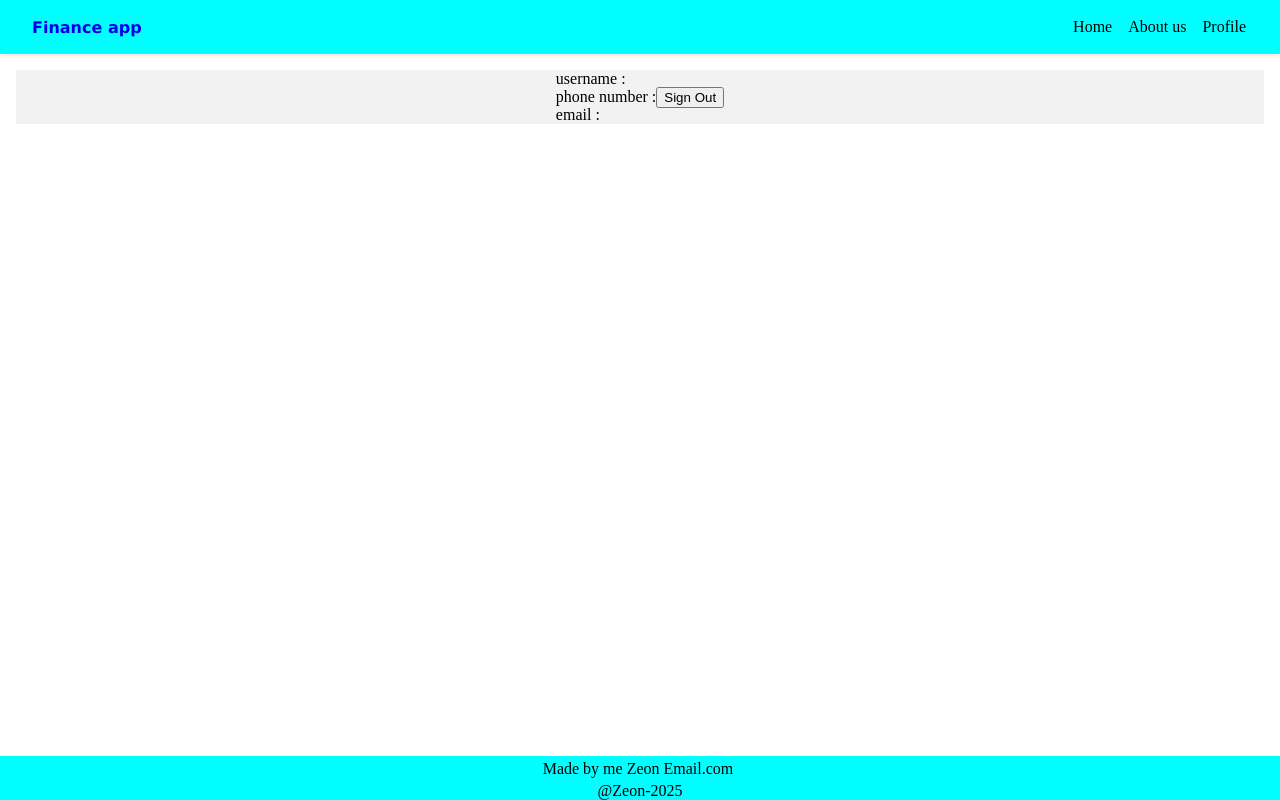
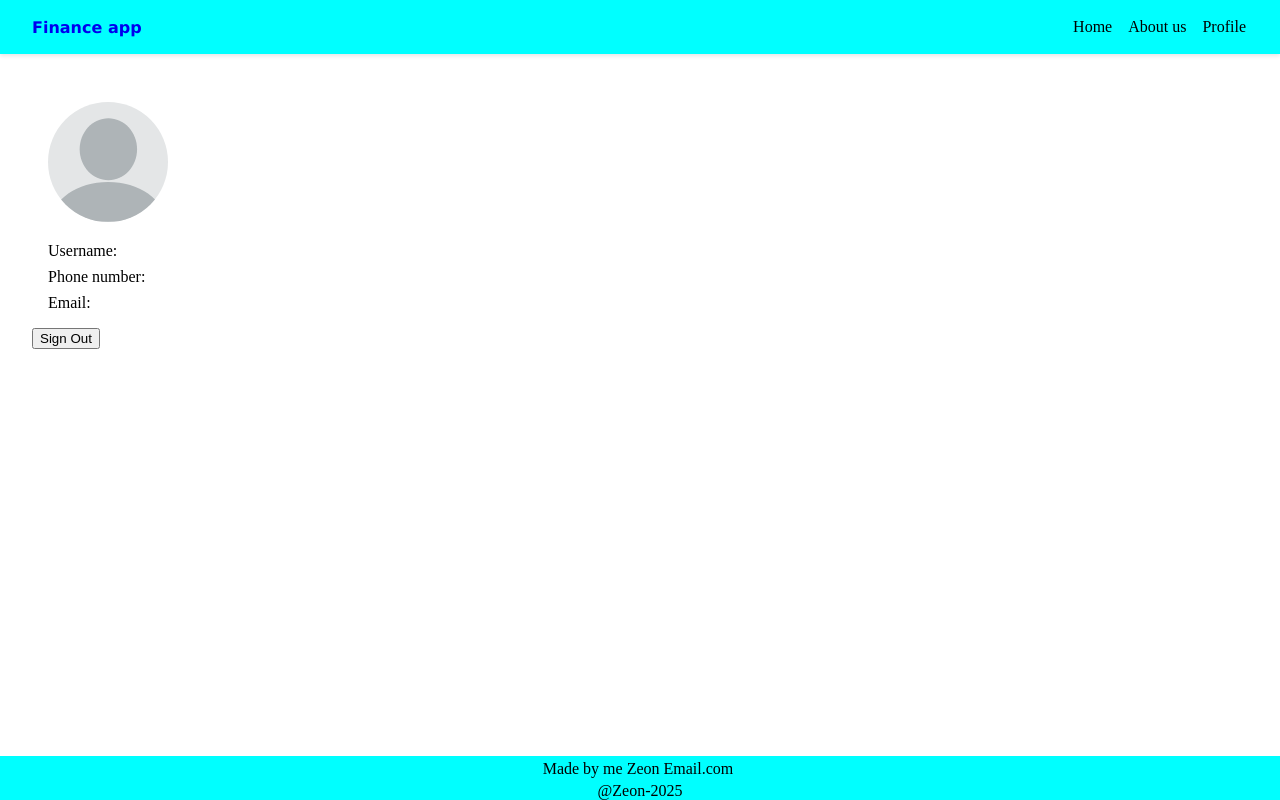
Before and after one commit to nitish-ks04/finance-wd, a React (Create React App) app: page /profile in a window 1280 px wide. Built offline with nearby package versions, Linux system fonts and the light colour scheme.

Commit message:
putting the image in the profile

```diff
--- /dev/null
+++ b/src/css/profile.css
@@ -0,0 +1,30 @@
+/* i come to know a important thing that in React doesn't scope CSS files by default so both the css file cannot have the same as in both the css file or it will cause a conflict in both the file */
+
+.profile-page {
+    padding: 1rem;
+    display: flex;
+    flex-direction: column;
+    align-items: flex-start;
+  }
+
+  .profile-container {
+    display: flex;
+    flex-direction: column;
+    align-items: flex-start;
+    padding: 1rem;
+  }
+
+
+  .image img {
+    width: 120px;
+    height: 120px;
+    border-radius: 50%;
+    object-fit: cover;
+    margin-bottom: 1rem;
+  }
+
+  .profile-info {
+    display: flex;
+    flex-direction: column;
+    gap: 0.5rem;
+  }
--- a/src/pages/profile.jsx
+++ b/src/pages/profile.jsx
@@ -1,5 +1,7 @@
 import { useState, useEffect } from "react";
 import { useNavigate } from "react-router-dom";
+import profilePic from "../image/blank-profile-picture-973460.svg";
+import "../css/profile.css"
 
 function Profile() {
 
@@ -26,11 +28,16 @@ function Profile() {
     }
 
     return (
-        <div className="home">
-            <div className="profile-name">
-                <div>username : {username}</div>
-                <div>phone number : {userphone}</div>
-                <div>email : {usermail}</div>
+        <div className="profile-page">
+            <div className="profile-container">
+                <div className="image">
+                    <img src={profilePic} alt="your profile pic" />
+                </div>
+                <div className="profile-info">
+                    <div className="name">Username: {username}</div>
+                    <div className="phone-number">Phone number: {userphone}</div>
+                    <div className="mail">Email: {usermail}</div>
+                </div>
             </div>
             <button onClick={handleSignOut}>Sign Out</button>
         </div>
```
Also changed, not shown: src/image/blank-profile-picture-973460.svg (added).
